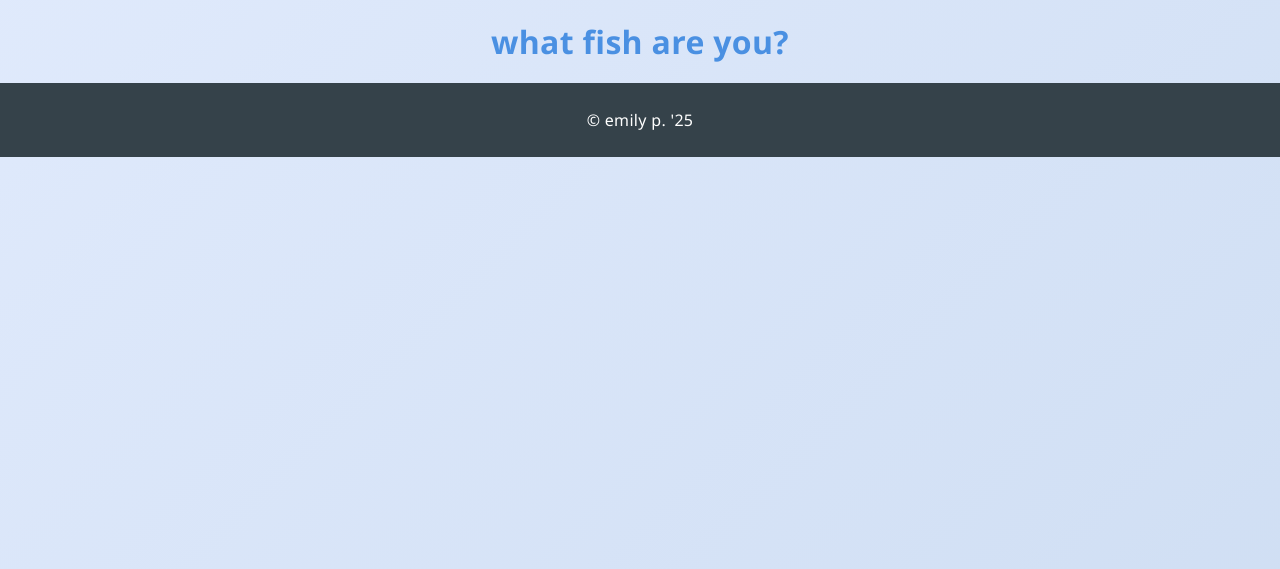
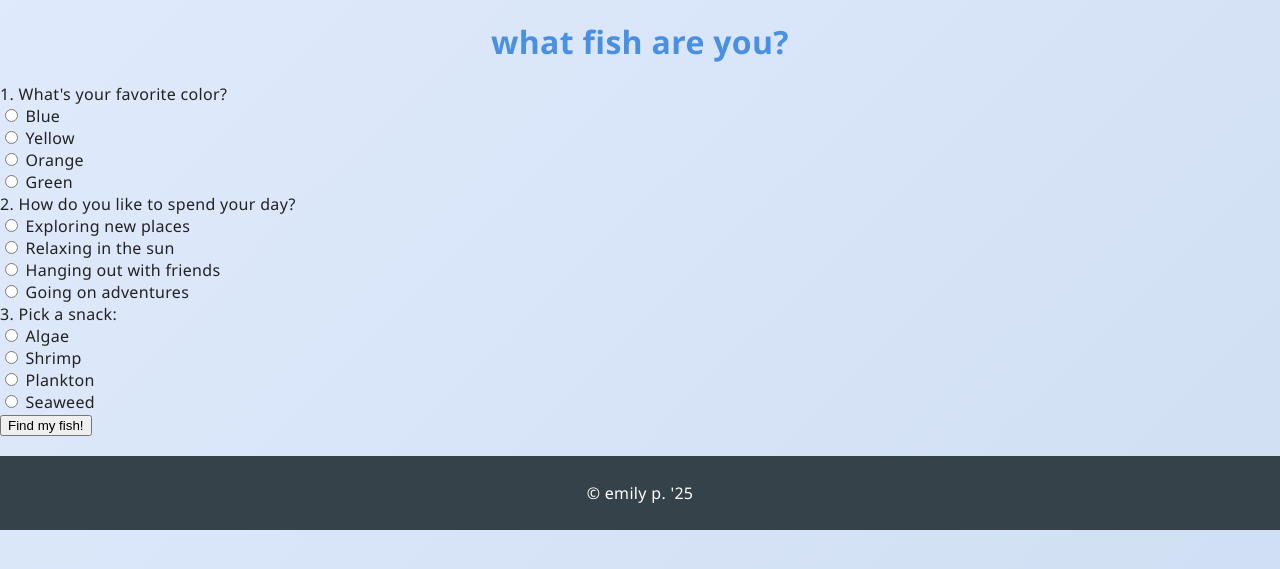
Before and after one commit to emilypeng/emilypeng.github.io, a Flask app: page /fun/ in a window 1280 px wide. Shown: the part 73-642 px from the top of the page. Run offline with Flask 3, Linux system fonts and the light colour scheme; some libraries are stand-ins or nearby versions.

Commit message:
change links

```diff
--- a/app.py
+++ b/app.py
@@ -5,7 +5,7 @@ app = Flask(__name__)
 
 @app.route('/')
 def index():
-    return render_template ('intro.html')
+    return render_template ('index.html')
 
 @app.route('/home/')
 def home():
--- a/templates/fun.html
+++ b/templates/fun.html
@@ -10,22 +10,69 @@
         <nav>
             <ul>
                 <img src="/static/logo.jpg" alt="Reefly Logo" class="logo">
-                <li class="item"><a href="/home">home</a></li>
-                <li class="item"><a href="/learn">learn</a></li>
-                <li class="item"><a href="/quiz">quiz</a></li>
-                <li class="item"><a href="/fun" class="active">fun</a></li>
+                <li class="item"><a href="home.html">home</a></li>
+                <li class="item"><a href="learn.html">learn</a></li>
+                <li class="item"><a href="quiz.html">quiz</a></li>
+                <li class="item"><a href="fun.html" class="active">fun</a></li>
             </ul>
         </nav>
     </header>
     <main>
         <section>
             <h2 class="page-heading">what fish are you?</h2>
-
+            <form id="fish-quiz">
+                <div>
+                    <label>1. What's your favorite color?</label><br>
+                    <input type="radio" name="color" value="blue" required> Blue<br>
+                    <input type="radio" name="color" value="yellow"> Yellow<br>
+                    <input type="radio" name="color" value="orange"> Orange<br>
+                    <input type="radio" name="color" value="green"> Green<br>
+                </div>
+                <div>
+                    <label>2. How do you like to spend your day?</label><br>
+                    <input type="radio" name="activity" value="exploring" required> Exploring new places<br>
+                    <input type="radio" name="activity" value="relaxing"> Relaxing in the sun<br>
+                    <input type="radio" name="activity" value="socializing"> Hanging out with friends<br>
+                    <input type="radio" name="activity" value="adventuring"> Going on adventures<br>
+                </div>
+                <div>
+                    <label>3. Pick a snack:</label><br>
+                    <input type="radio" name="snack" value="algae" required> Algae<br>
+                    <input type="radio" name="snack" value="shrimp"> Shrimp<br>
+                    <input type="radio" name="snack" value="plankton"> Plankton<br>
+                    <input type="radio" name="snack" value="seaweed"> Seaweed<br>
+                </div>
+                <button type="submit">Find my fish!</button>
+            </form>
+            <div id="quiz-result" style="margin-top:20px; font-weight:bold;"></div>
         </section>
     </main>
     <footer>
         <p>&copy; emily p. '25</p>
     </footer>
     <script src="js/main.js"></script>
+    <script>
+document.getElementById('fish-quiz').addEventListener('submit', function(e) {
+    e.preventDefault();
+    const color = document.querySelector('input[name="color"]:checked').value;
+    const activity = document.querySelector('input[name="activity"]:checked').value;
+    const snack = document.querySelector('input[name="snack"]:checked').value;
+
+    let fish = '';
+    if (color === 'blue' && activity === 'exploring' && snack === 'shrimp') {
+        fish = "You're a Blue Tang! Adventurous and curious, just like Dory.";
+    } else if (color === 'yellow' && activity === 'relaxing' && snack === 'algae') {
+        fish = "You're a Yellow Tang! Calm and easygoing, you love to chill.";
+    } else if (color === 'orange' && activity === 'socializing' && snack === 'plankton') {
+        fish = "You're a Clownfish! Friendly and social, you love being with others.";
+    } else if (color === 'green' && activity === 'adventuring' && snack === 'seaweed') {
+        fish = "You're a Parrotfish! Bold and unique, always up for something new.";
+    } else {
+        fish = "You're a unique tropical fish with your own special personality!";
+    }
+
+    document.getElementById('quiz-result').textContent = fish;
+});
+</script>
 </body>
 </html>
--- a/templates/home.html
+++ b/templates/home.html
@@ -9,8 +9,8 @@
     <header>
         <nav>
             <ul>
-                <img src="/static/logo.jpg" alt="Reefly Logo" class="logo">
-                <li class="item"><a href="#" class="active">home</a></li>
+                <a href="../.."><img src="/static/logo.jpg" alt="Reefly Logo" class="logo"></a>
+                <li class="item"><a href="" class="active">home</a></li>
                 <li class="item"><a href="learn.html">learn</a></li>
                 <li class="item"><a href="quiz.html">quiz</a></li>
                 <li class="item"><a href="fun.html">fun</a></li>
```
Also changed, not shown: templates/learn.html (+4 -4 lines), templates/quiz.html (+4 -4 lines), templates/index.html (renamed from index.html).
